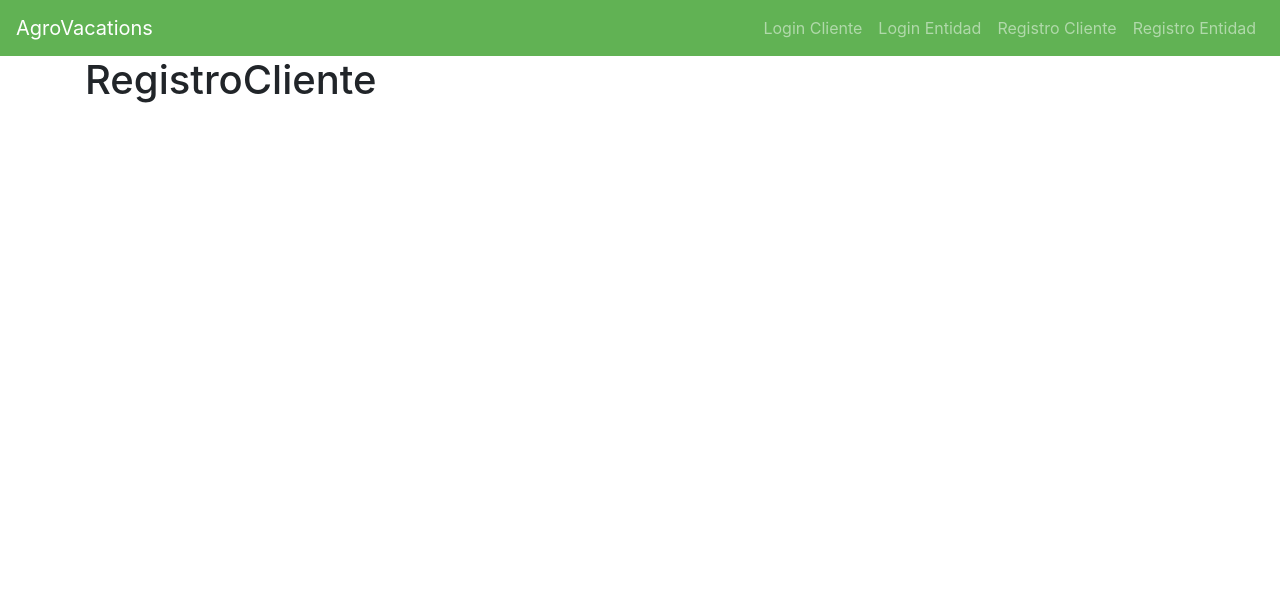
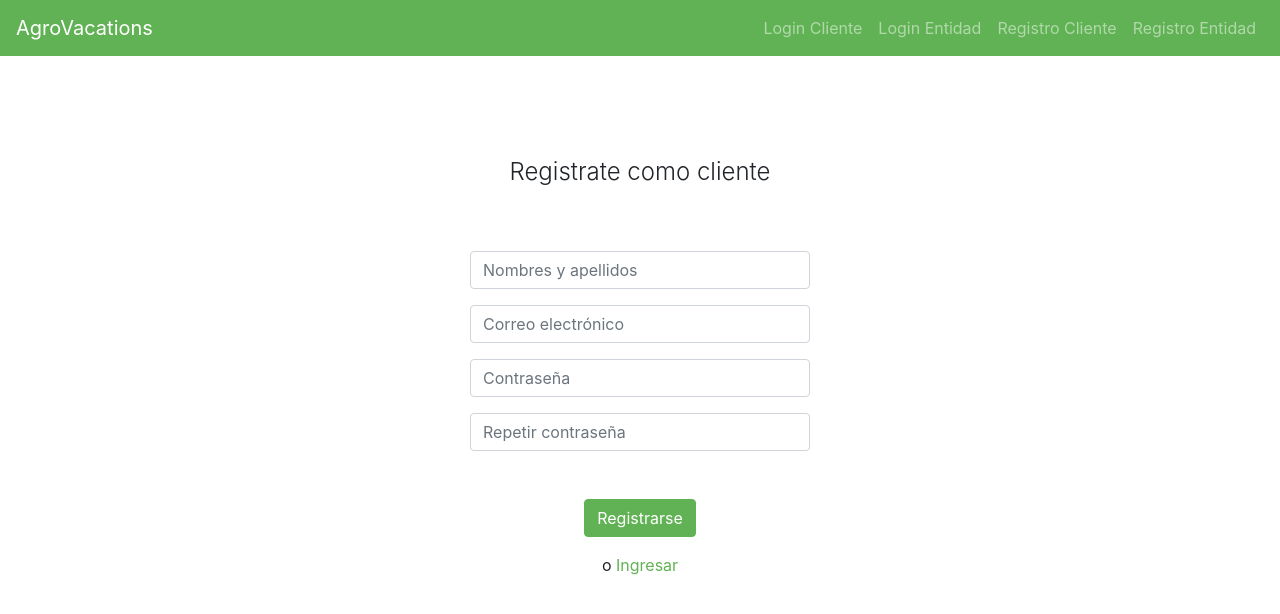
Before and after one commit to marcestone/Agro-Vacations, a Vue app: page /#/registrocliente in a window 1280 px wide. Shown: the top 614 px of the page. Built offline with nearby package versions, Linux system fonts and the light colour scheme; no server answers; the database is empty; sample sign-in values are in the browser's storage.

Commit message:
Implementacion  registro cliente  y entidad

```diff
--- a/package.json
+++ b/package.json
@@ -27,7 +27,7 @@
     "eslint": "^6.7.2",
     "eslint-plugin-prettier": "^3.1.1",
     "eslint-plugin-vue": "^6.1.2",
-    "firebase": "^7.13.1",
+    "firebase": "^7.13.2",
     "jquery": "^3.4.1",
     "node-sass": "^4.12.0",
     "popper.js": "^1.16.1",
--- a/src/App.vue
+++ b/src/App.vue
@@ -7,13 +7,30 @@
 
 <script>
 import Navigation from "@/components/Navigation.vue";
+// eslint-disable-next-line
+import Firebase from "firebase";
+import db from "./db.js";
 
 export default {
-  name: "app",
+  name: "App",
+  data: function() {
+    return {
+      client: null
+    };
+  },
+  mounted() {
+    db.collection("client")
+      .doc("PZXYLuSsZyL87X5fYh9c")
+      .get()
+      .then(snapshot => {
+        this.client = snapshot.data().lastName;
+      });
+  },
+
   components: {
     Navigation
   }
-}
+};
 </script>
 
 <style lang="scss">
--- /dev/null
+++ b/src/db.js
@@ -0,0 +1,16 @@
+import firebase from "firebase";
+
+const firebaseConfig = {
+  apiKey: "AIzaSyCW5upxm20LsmiWCxnQnXsEJtZ8_kQz0Co",
+  authDomain: "agrovacations-c213d.firebaseapp.com",
+  databaseURL: "https://agrovacations-c213d.firebaseio.com",
+  projectId: "agrovacations-c213d",
+  storageBucket: "agrovacations-c213d.appspot.com",
+  messagingSenderId: "712842673749",
+  appId: "1:712842673749:web:452859e2251fdffe6c9edc",
+  measurementId: "G-CXLB801MJ3"
+};
+// Initialize Firebase
+const firebaseApp = firebase.initializeApp(firebaseConfig);
+export default firebaseApp.firestore();
+// Esta es una mouseHerramienta que nos servira para mas tarde
--- a/src/views/Home.vue
+++ b/src/views/Home.vue
@@ -1,12 +1,16 @@
 <template>
-  <div>
-    <h1>This is your home</h1>
+  <div class="mt-3">
+    <div class="text-secondary text-center">
+      Wellcome back
+      <span>{{ client }}</span>
+    </div>
+    <div>
+      <h1>This is our home</h1>
+    </div>
   </div>
 </template>
 
 <script>
-
-
 export default {
   name: "Home"
 };
--- a/src/views/RegistroCliente.vue
+++ b/src/views/RegistroCliente.vue
@@ -1,5 +1,122 @@
 <template>
   <div>
-    <h1>RegistroCliente</h1>
+    <form class="mt-5" @submit.prevent="register">
+      <div class="container">
+        <h4 class="text-center font-weight-light mb-3">Registrate como cliente</h4>
+        <div class="form-row">
+          <div v-if="error" class="col-12 alert alert-danger px-3">{{ error }}</div>
+          <section class=" mt-5 col-sm-12 form-group">
+            <label class="form-control-label sr-only" for="displayName">Display Name</label>
+            <input
+              class="form-control"
+              type="text"
+              id="displayName"
+              placeholder="Nombres y apellidos"
+              name="displayName"
+              required
+              v-model="displayName"
+            />
+          </section>
+        </div>
+        <section class="form-group">
+          <label class="form-control-label sr-only" for="email">Email</label>
+          <input
+            class="form-control"
+            type="email"
+            id="email"
+            placeholder="Correo electrónico"
+            required
+            name="email"
+            v-model="email"
+          />
+        </section>
+        <section class="form-group">
+          <label class="form-control-label sr-only"></label>
+          <input class="form-control" type="password" placeholder="Contraseña" v-model="passOne" />
+        </section>
+        <section class="form-group">
+          <label class="form-control-label sr-only"></label>
+          <input
+            class="form-control"
+            type="password"
+            required
+            placeholder="Repetir contraseña"
+            v-model="passTwo"
+          />
+        </section>
+
+        <div class="form-group text-center mt-5">
+          <button class="btn btn-primary" type="submit">Registrarse</button>
+        </div>
+      </div>
+    </form>
+    <p class="text-center mt-2">
+      o
+      <router-link to="/logincliente">Ingresar</router-link>
+    </p>
   </div>
 </template>
+<script>
+// eslint-disable-next-line
+import Firebase from "firebase";
+
+export default {
+  data: function() {
+    return {
+      displayName: null,
+      email: null,
+      passTwo: null,
+      error: null
+    };
+  },
+  methods: {
+    register: function() {
+      const info = {
+        email: this.email,
+        password: this.passOne,
+        displayName: this.displayName
+      };
+      if (!this.error) {
+        Firebase.auth()
+          .createUserWithEmailAndPassword(info.email, info.password)
+          .then(
+            // eslint-disable-next-line
+            userCredentials => {
+              return userCredentials.user
+                .updateProfile({
+                  displayName: info.displayName
+                })
+                .then(() => {
+                  this.$router.replace("home");
+                });
+            },
+            error => {
+              this.error = error.message;
+            }
+          );
+      }
+    }
+  },
+  watch: {
+    passTwo: function() {
+      if (
+        this.passOne !== "" &&
+        this.passTwo !== "" &&
+        this.passTwo !== this.passOne
+      ) {
+        this.error = "Las contraseñas deben coincidir";
+      } else {
+        this.error = null;
+      }
+    }
+  }
+};
+</script>
+
+<style lang="scss">
+.container {
+  margin-top: 8%;
+  padding-left: 200px;
+  padding-right: 200px;
+}
+</style>
--- a/src/views/RegistroEntidad.vue
+++ b/src/views/RegistroEntidad.vue
@@ -1,5 +1,123 @@
 <template>
   <div>
-    <h1>RegistroEntidad</h1>
+    <form class="mt-5" @submit.prevent="register">
+      <div class="container">
+        <h4 class="text-center font-weight-light mb-3">Registrate como entidad</h4>
+        <div class="form-row">
+          <div v-if="error" class="col-12 alert alert-danger px-3">{{ error }}</div>
+          <section class="mt-5 col-sm-12 form-group">
+            <label class="form-control-label sr-only" for="displayName">Display Name</label>
+            <input
+              class="form-control"
+              type="text"
+              id="displayName"
+              placeholder="Nombres y apellidos"
+              name="displayName"
+              required
+              v-model="displayName"
+            />
+          </section>
+        </div>
+        <section class="form-group">
+          <label class="form-control-label sr-only" for="email">Email</label>
+          <input
+            class="form-control"
+            type="email"
+            id="email"
+            placeholder="Correo electrónico"
+            required
+            name="email"
+            v-model="email"
+          />
+        </section>
+        <section class="form-group">
+          <label class="form-control-label sr-only"></label>
+          <input class="form-control" type="password" placeholder="Contraseña" v-model="passOne" />
+        </section>
+        <section class="form-group">
+          <label class="form-control-label sr-only"></label>
+          <input
+            class="form-control"
+            type="password"
+            required
+            placeholder="Repetir contraseña"
+            v-model="passTwo"
+          />
+        </section>
+
+        <div class="form-group text-center mt-5">
+          <button class="btn btn-primary" type="submit">Registrarse</button>
+        </div>
+      </div>
+    </form>
+    <p class="text-center mt-2">
+      o
+      <router-link to="/logincliente">Ingresar</router-link>
+    </p>
   </div>
 </template>
+
+<script>
+// eslint-disable-next-line
+import Firebase from "firebase";
+
+export default {
+  data: function() {
+    return {
+      displayName: null,
+      email: null,
+      passTwo: null,
+      error: null
+    };
+  },
+  methods: {
+    register: function() {
+      const info = {
+        email: this.email,
+        password: this.passOne,
+        displayName: this.displayName
+      };
+      if (!this.error) {
+        Firebase.auth()
+          .createUserWithEmailAndPassword(info.email, info.password)
+          .then(
+            // eslint-disable-next-line
+            userCredentials => {
+              return userCredentials.user
+                .updateProfile({
+                  displayName: info.displayName
+                })
+                .then(() => {
+                  this.$router.replace("home");
+                });
+            },
+            error => {
+              this.error = error.message;
+            }
+          );
+      }
+    }
+  },
+  watch: {
+    passTwo: function() {
+      if (
+        this.passOne !== "" &&
+        this.passTwo !== "" &&
+        this.passTwo !== this.passOne
+      ) {
+        this.error = "Las contraseñas deben coincidir";
+      } else {
+        this.error = null;
+      }
+    }
+  }
+};
+</script>
+
+<style lang="scss">
+.container {
+  margin-top: 8%;
+  padding-left: 200px;
+  padding-right: 200px;
+}
+</style>
```
Also changed, not shown: 9 other files (tests, documents, lock files or other folders).
